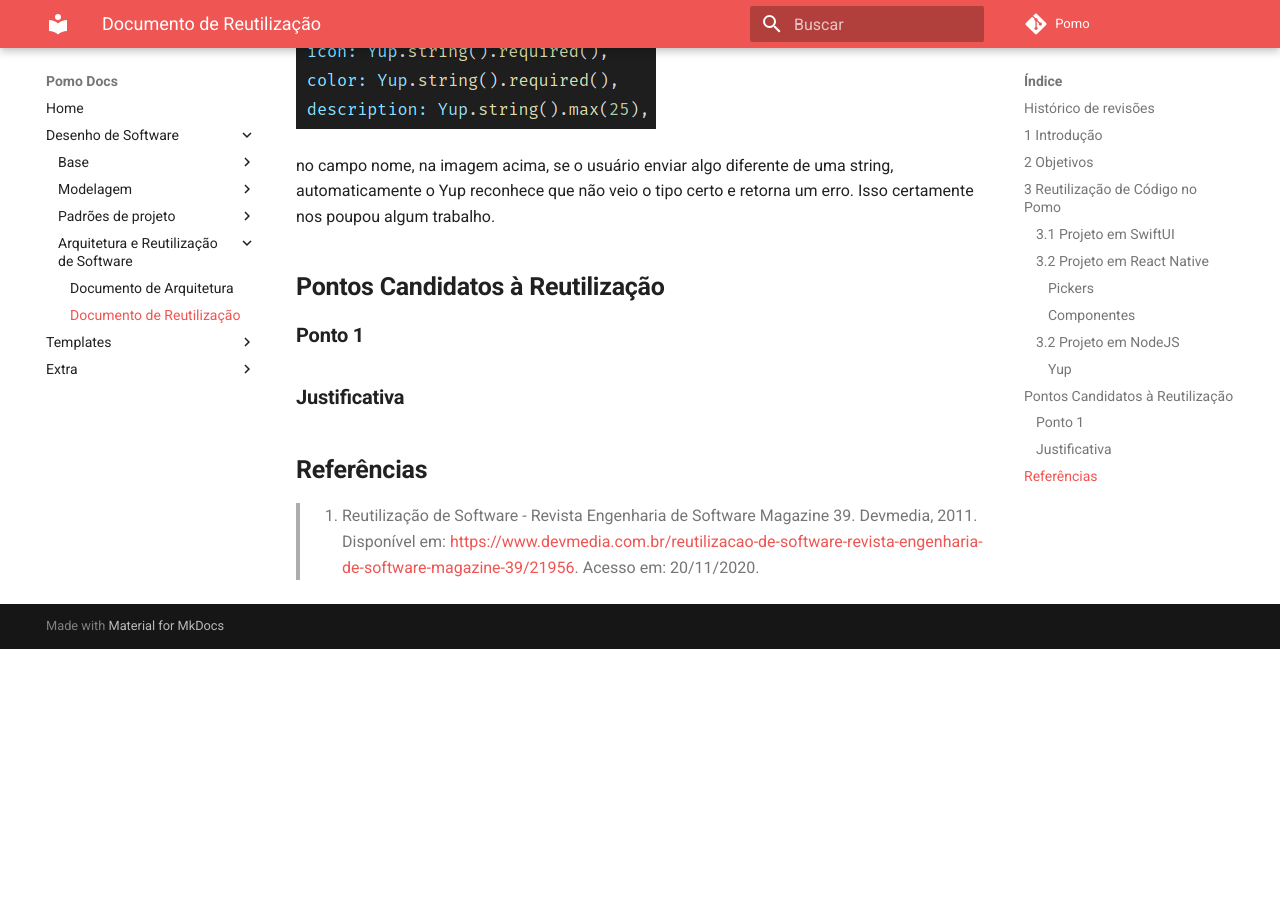
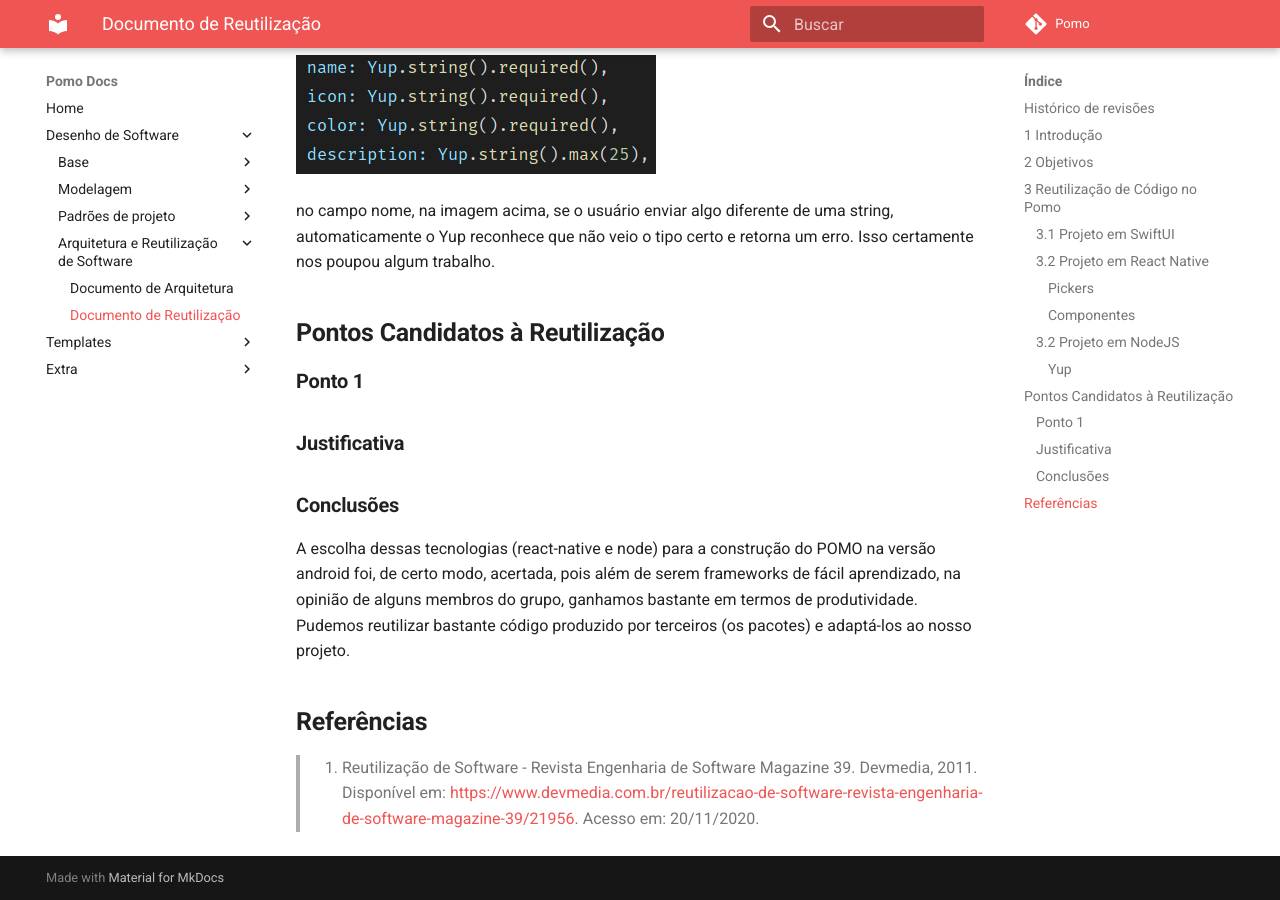
Before and after one commit to UnBArqDsw/2020.1_G6_Pomo, an MkDocs documentation site: the page built from docs/arquitetura-e-reutilizacao/reutilizacao.md, in a window 1280 px wide and 900 px high, scrolled down 5825 px. Built offline with MkDocs 1.6.1 and Material for MkDocs 9.7.7, drawn with Linux system fonts in a browser that asks for light colours; comment, search, counter and statistics services are not loaded; before the commit the page ends 6474 px from its top, so only the background shows below that; some of the changed text lies outside the part shown.

```diff
--- a/docs/arquitetura-e-reutilizacao/reutilizacao.md
+++ b/docs/arquitetura-e-reutilizacao/reutilizacao.md
@@ -63,6 +64,10 @@ no campo nome, na imagem acima, se o usuário enviar algo diferente de uma strin
 
 ### **Justificativa**
 
+### **Conclusões**
+
+A escolha dessas tecnologias (react-native e node) para a construção do POMO na versão android foi, de certo modo, acertada, pois além de serem frameworks de fácil aprendizado, na opinião de alguns membros do grupo, ganhamos bastante em termos de produtividade. Pudemos reutilizar bastante código produzido por terceiros (os pacotes) e adaptá-los ao nosso projeto.
+
 ## **Referências**
 
 > 1. Reutilização de Software - Revista Engenharia de Software Magazine 39. Devmedia, 2011. Disponível em: <https://www.devmedia.com.br/reutilizacao-de-software-revista-engenharia-de-software-magazine-39/21956>. Acesso em: 20/11/2020.
```
Also changed, not shown: other parts of docs/arquitetura-e-reutilizacao/reutilizacao.md (+1 -0 lines).
